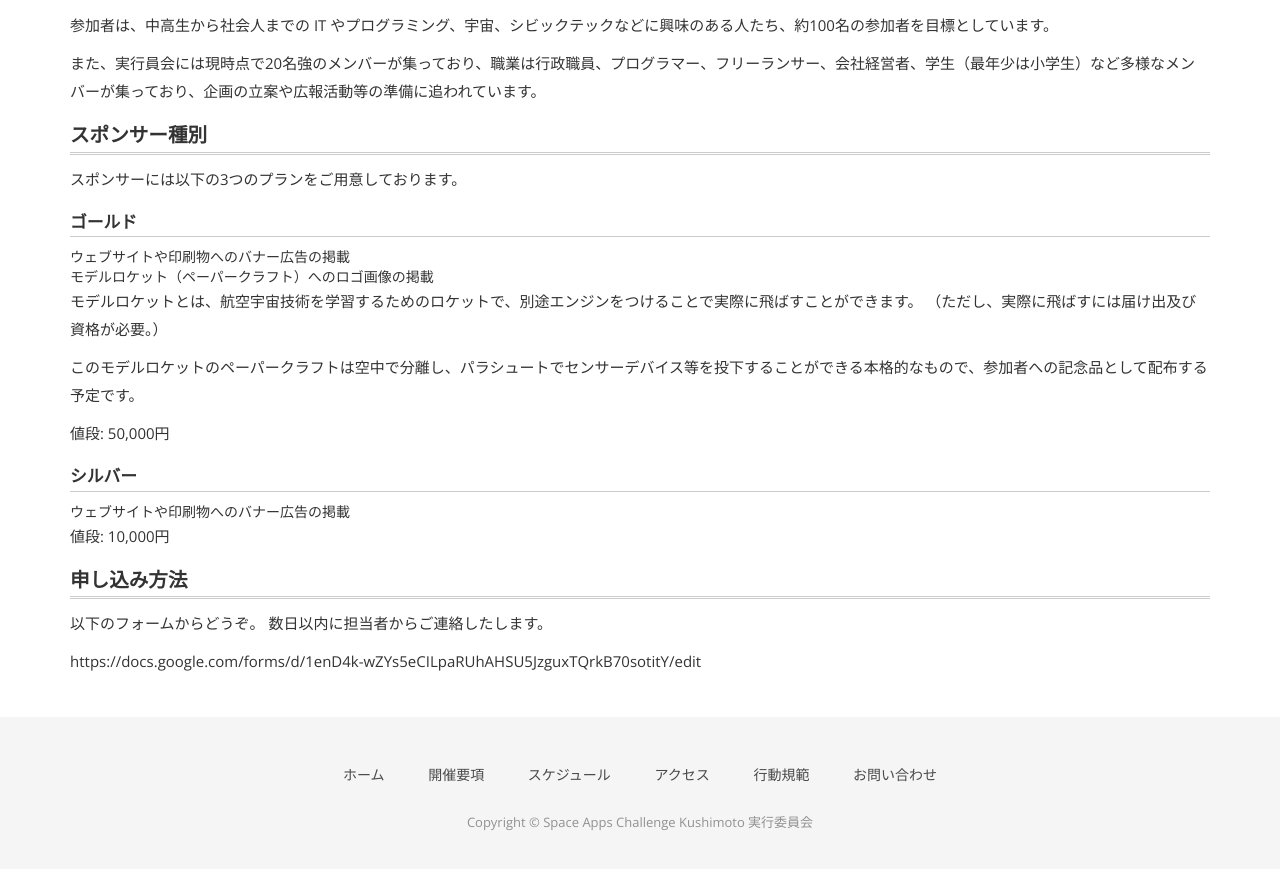
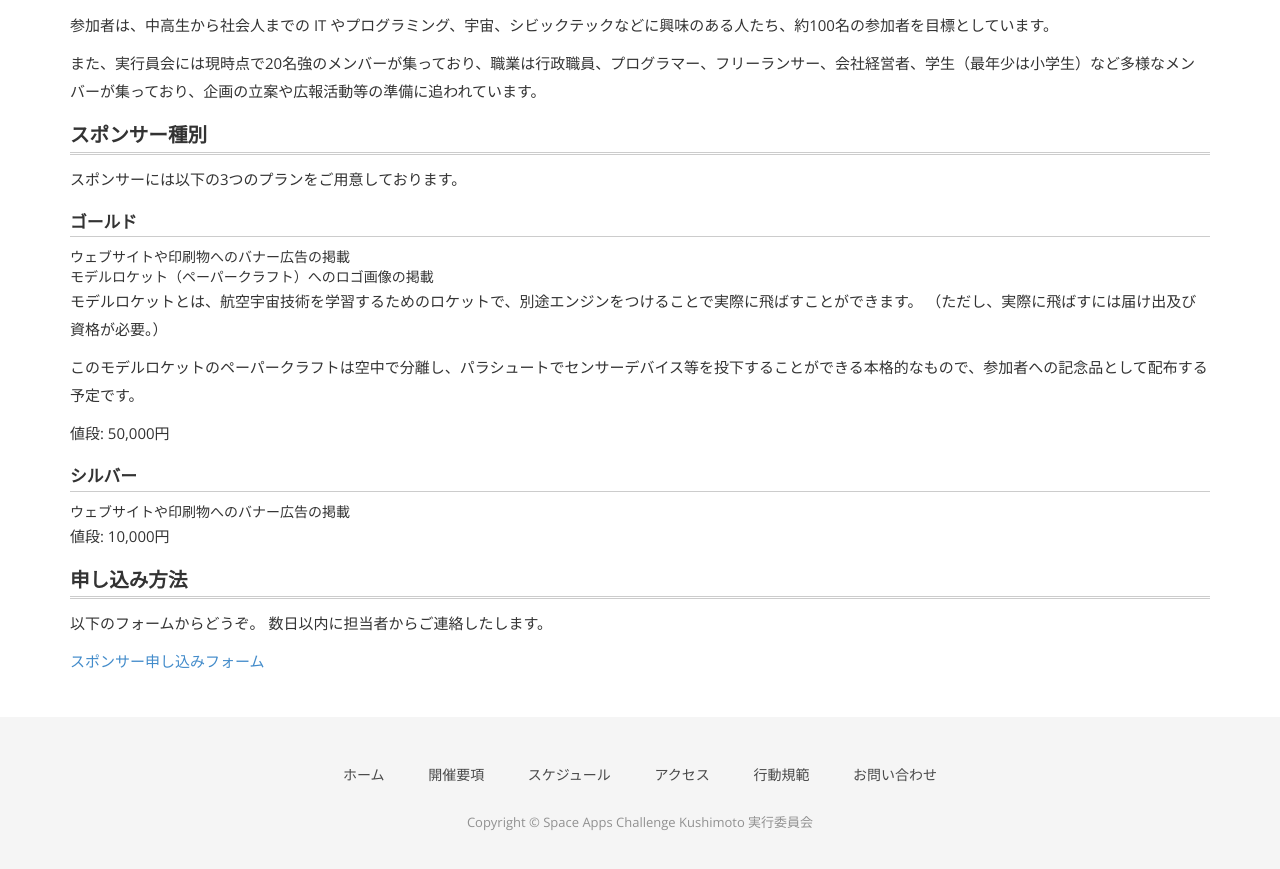
Before and after one commit to naogify/space-apps-kushimoto.github.io, a Jekyll site: the page built from sponsor.md, in a window 1280 px wide and 900 px high, scrolled down 581 px. Shown: the top 869 px of the window. Built offline with Jekyll 4.4.1, drawn with Linux system fonts in a browser that asks for light colours; nearby versions of some CDN libraries; some web fonts are replaced.

Commit message:
some fix

```diff
--- a/sponsor.md
+++ b/sponsor.md
@@ -42,4 +42,4 @@ Space Apps Challenge Kushimoto では、スポンサーの皆様によるサポ
 以下のフォームからどうぞ。
 数日以内に担当者からご連絡したします。
 
-https://docs.google.com/forms/d/1enD4k-wZYs5eCILpaRUhAHSU5JzguxTQrkB70sotitY/edit
+[スポンサー申し込みフォーム](https://docs.google.com/forms/d/1enD4k-wZYs5eCILpaRUhAHSU5JzguxTQrkB70sotitY/edit)
```
